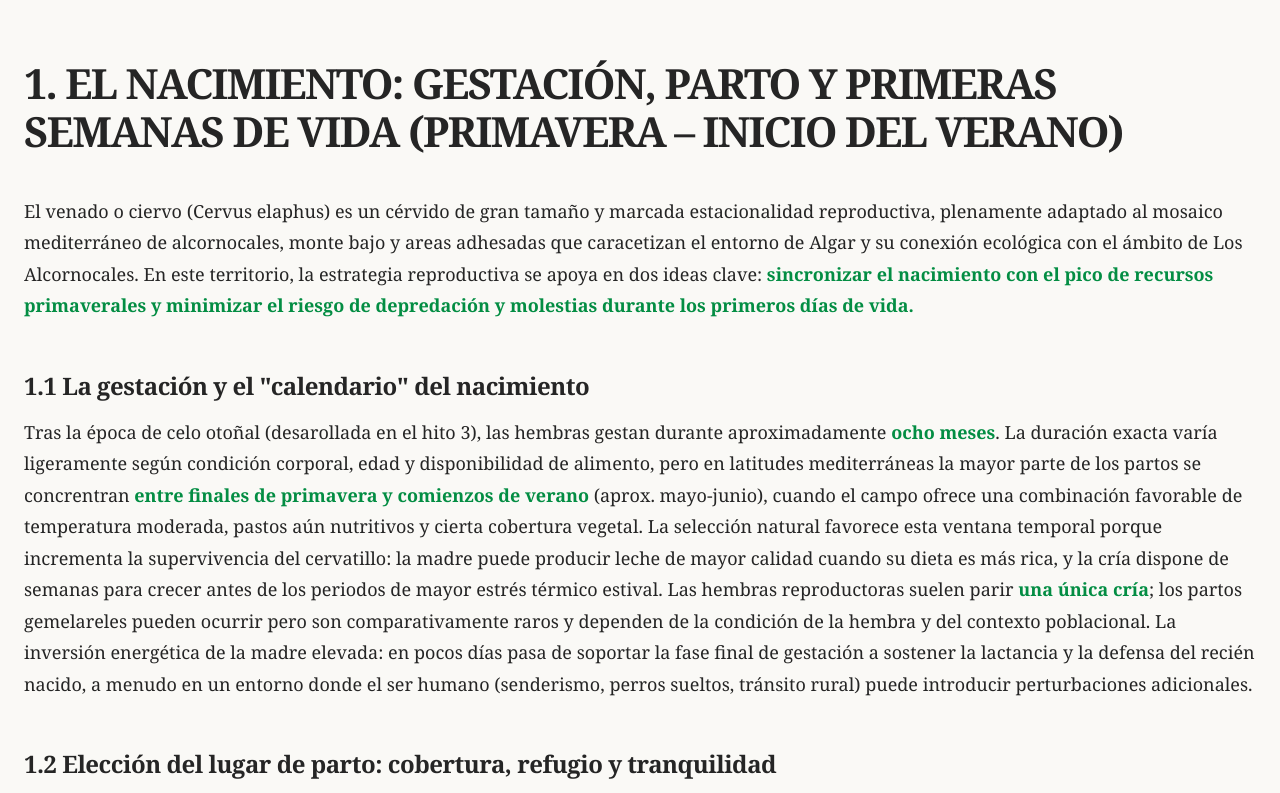
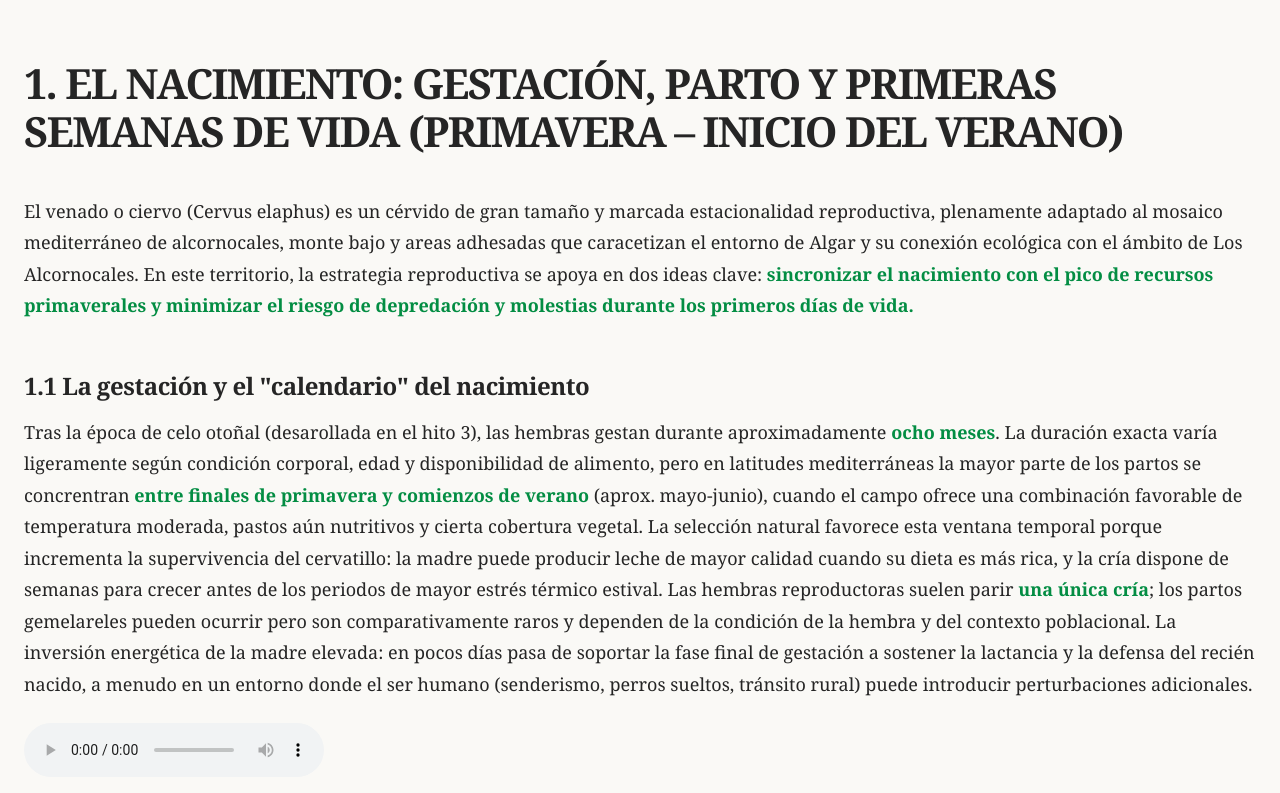
Before and after one commit to AytoAlgar/aytoalgar.github.io, a plain HTML site: page etapa-1/index.html in a window 1280 px wide. Shown: the top 793 px of the page. Drawn offline with Linux system fonts and the light colour scheme.

Commit message:
audio test

```diff
--- a/etapa-1/index.html
+++ b/etapa-1/index.html
@@ -35,6 +35,13 @@
     pasa de soportar la fase final de gestación a sostener la lactancia y la defensa del
     recién nacido, a menudo en un entorno donde el ser humano (senderismo, perros sueltos,
     tránsito rural) puede introducir perturbaciones adicionales. </p>
+
+
+    <audio controls>
+      <source src="/assets/audio/audio_1.ogg" type="audio/ogg">
+      Your browser does not support the audio element.
+  </audio>
+
 
   <h2> 1.2 Elección del lugar de parto: cobertura, refugio y tranquilidad </h2>
 
```
Also changed, not shown: 2 other files.
